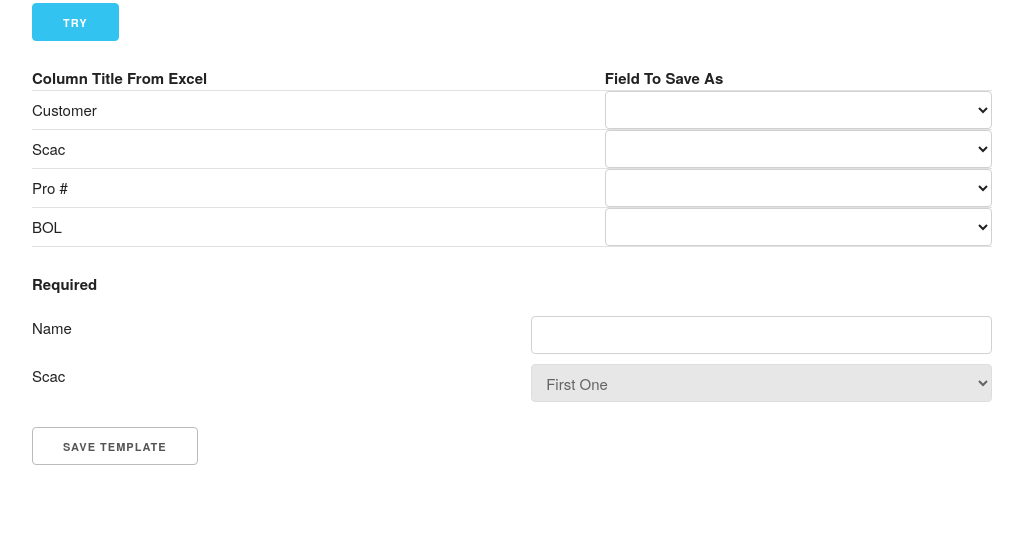
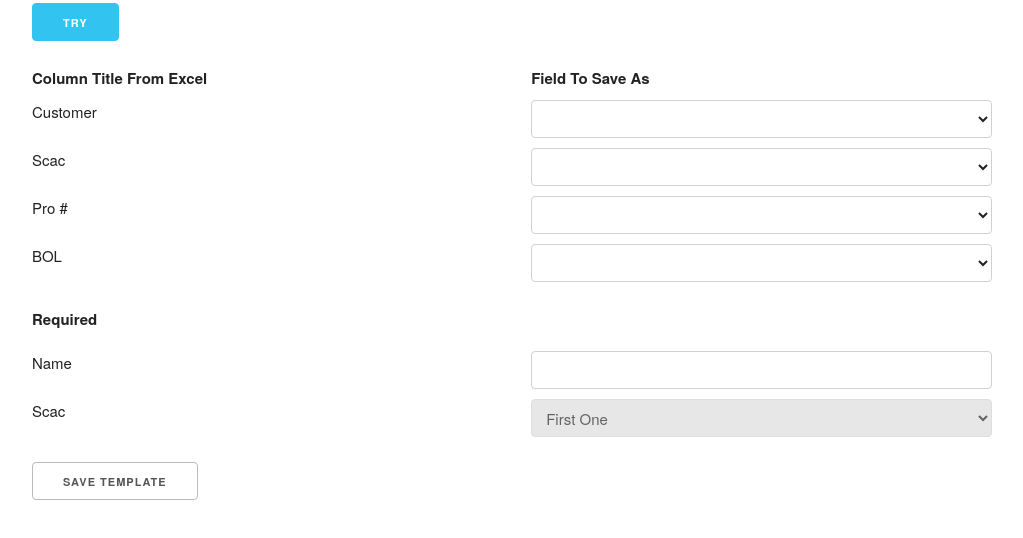
Before and after one commit to grobolom/TemplateUploader, a plain HTML site: page index.html in a window 1280 px wide. Shown: the part 144-682 px from the top of the page, without its empty margins (128-1151 px from the left). Drawn offline with Linux system fonts and the light colour scheme.

Commit message:
change mockup to use lists for better styling

```diff
--- a/index.html
+++ b/index.html
@@ -20,32 +20,30 @@
                 <textarea class='u-full-width' name='fields-from-excel'></textarea>
                 <input type='submit' value='Try' class='button-primary' />
             </form>
-            <table class='u-full-width'>
-                <thead>
-                    <tr>
-                        <th>Column Title From Excel</th>
-                        <th>Field To Save As</th>
-                    </tr>
-                </thead>
-                <tbody>
-                    <tr>
-                        <td>Customer</td>
-                        <td><select class='u-full-width'><option></option></select></td>
-                    </tr>
-                    <tr>
-                        <td>Scac</td>
-                        <td><select class='u-full-width'><option></option></select></td>
-                    </tr>
-                    <tr>
-                        <td>Pro #</td>
-                        <td><select class='u-full-width'><option></option></select></td>
-                    </tr>
-                    <tr>
-                        <td>BOL</td>
-                        <td><select class='u-full-width'><option></option></select></td>
-                    </tr>
-                </tbody>
-            </table>
+            <div class='twelve columns'>
+                <ul>
+                    <li class='row'>
+                        <div class='six columns'><strong>Column Title From Excel</strong></div>
+                        <div class='six columns'><strong>Field To Save As</strong></div>
+                    </li>
+                    <li class='row'>
+                        <div class='six columns'>Customer</div>
+                        <div class='six columns'><select class='u-full-width'><option></option></select></div>
+                    </li>
+                    <li class='row'>
+                        <div class='six columns'>Scac</div>
+                        <div class='six columns'><select class='u-full-width'><option></option></select></div>
+                    </li>
+                    <li class='row'>
+                        <div class='six columns'>Pro #</div>
+                        <div class='six columns'><select class='u-full-width'><option></option></select></div>
+                    </li>
+                    <li class='row'>
+                        <div class='six columns'>BOL</div>
+                        <div class='six columns'><select class='u-full-width'><option></option></select></div>
+                    </li>
+                </ul>
+            </div>
             <div id='required' class='twelve columns'>
                 <h6><strong>Required</strong></h6>
                 <ul>
```
